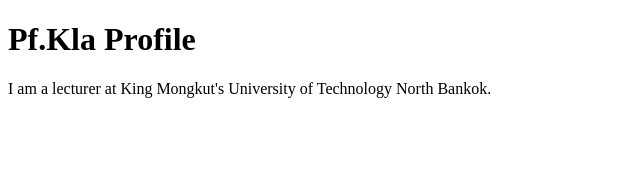
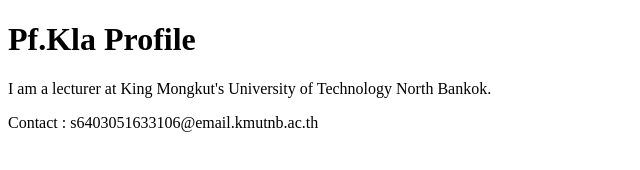
Before and after one commit to tonkla785/github-desktop-project_1_67, a plain HTML site: page index.html in a window 1280 px wide. Shown: the whole page, without its empty margins (0-640 px from the left). Drawn offline with Linux system fonts and the light colour scheme.

Commit message:
Add contact me
add contact me

```diff
--- a/index.html
+++ b/index.html
@@ -9,5 +9,6 @@
     <h1>Pf.Kla Profile</h1>
     <p>I am a lecturer at King Mongkut's
         University of Technology North Bankok.</p>
+        <footer>Contact : s6403051633106@email.kmutnb.ac.th</footer>
 </body>
 </html>
```
